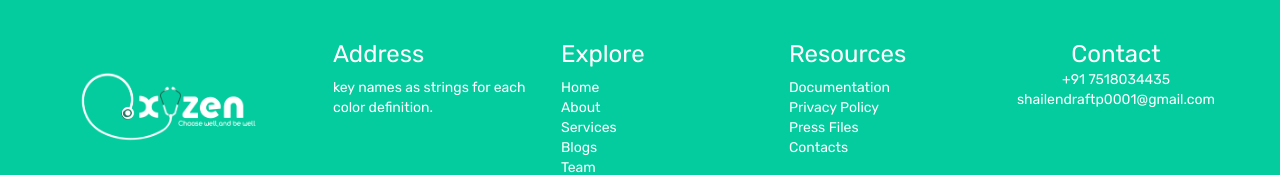
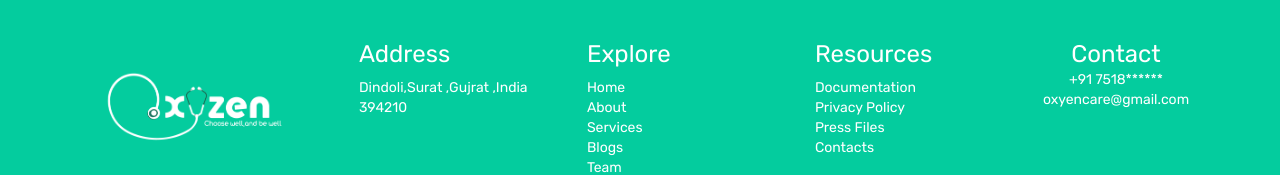
Before and after one commit to shailendra7518/oxyzen-backend, a React (Vite) app: page / in a window 1280 px wide. Shown: the part 4808-4983 px from the top of the page. Built offline with nearby package versions, Linux system fonts and the light colour scheme.

Commit message:
completed

```diff
--- a/src/components/common/Footer.tsx
+++ b/src/components/common/Footer.tsx
@@ -16,7 +16,7 @@ const Footer: React.FC = () => {
         <div className="flex flex-col items-center w-full sm:items-start sm:w-1/6">
           <h1 className="text-2xl mb-2">Address</h1>
           <p className="text-sm text-center sm:text-left">
-            key names as strings for each color definition.
+           Dindoli,Surat ,Gujrat ,India 394210
           </p>
         </div>
         <div className="flex flex-col items-center w-full sm:items-start sm:w-1/6">
@@ -55,8 +55,8 @@ const Footer: React.FC = () => {
 
         <div className="flex flex-col items-center">
           <h1 className="text-2xl">Contact</h1>
-          <p className="text-sm">+91 7518034435</p>
-          <p className="text-sm">shailendraftp0001@gmail.com</p>
+          <p className="text-sm">+91 7518******</p>
+          <p className="text-sm">oxyencare@gmail.com</p>
         </div>
       </div>
     </div>
```
